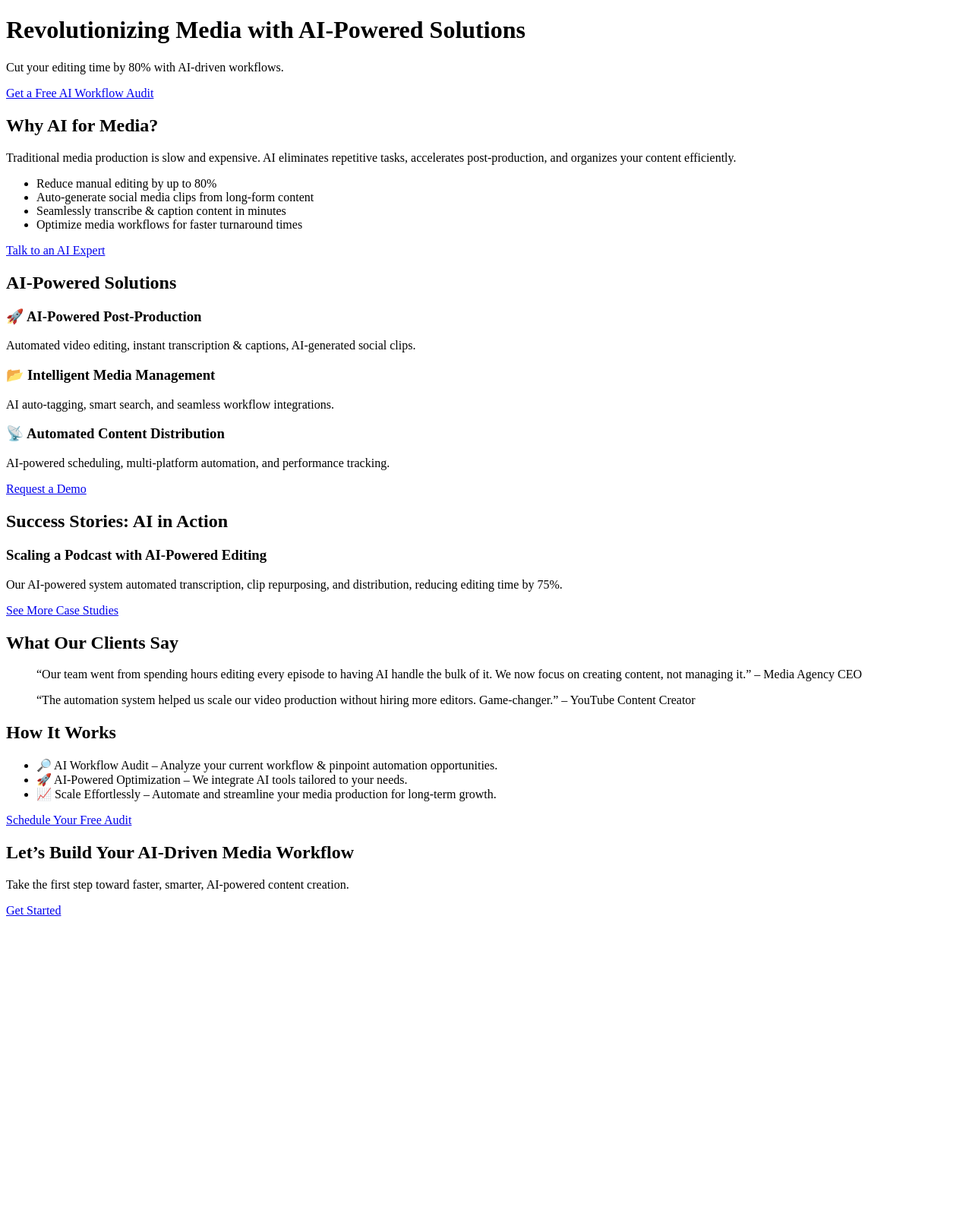
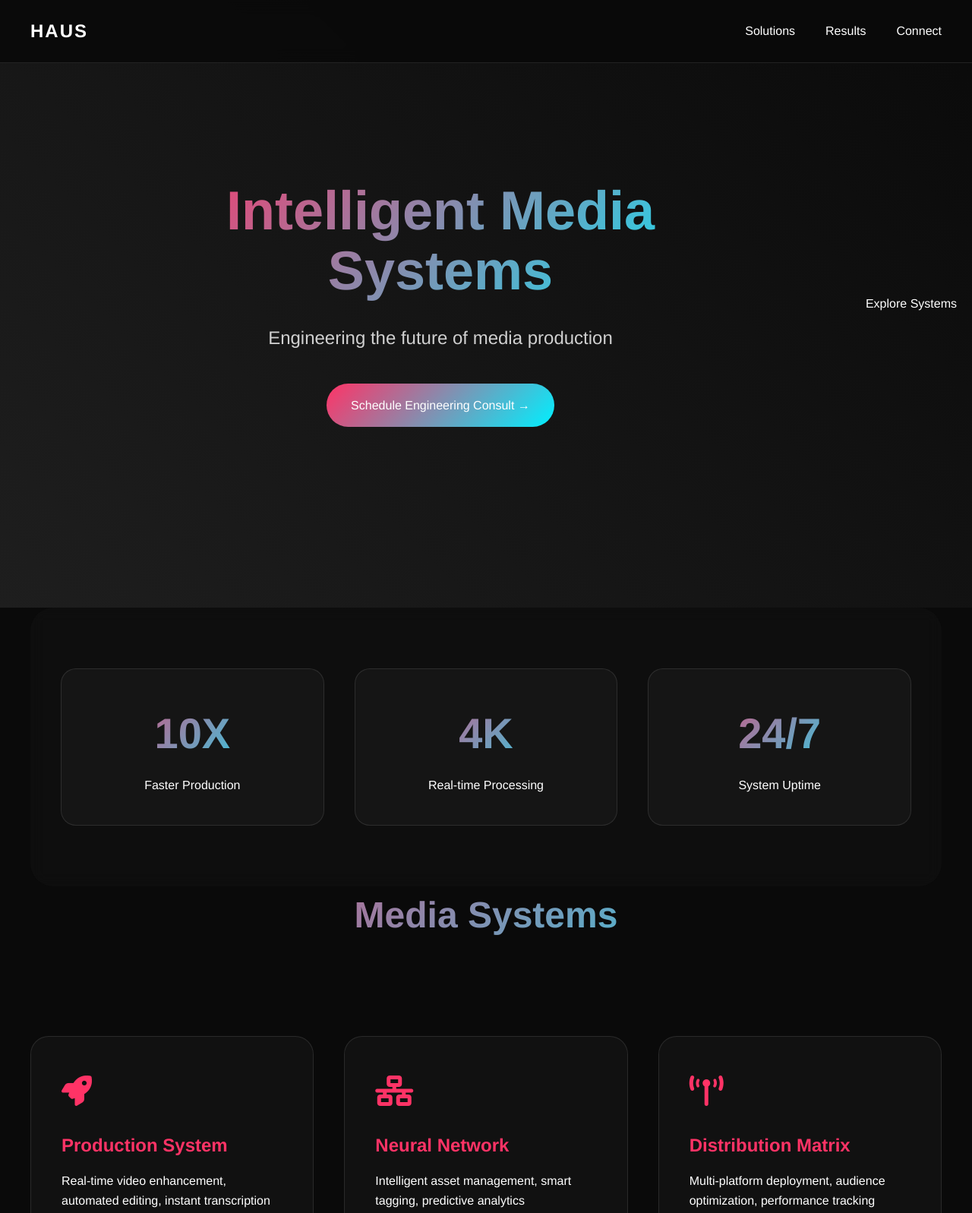
Before and after one commit to Haus-Media-Systems/HausWebsite_v2, a plain HTML site: page index.html in a window 1280 px wide. Shown: the top 1597 px of the page at 76% size. Before the commit the page ends 1216 px from the top, so only its background shows below. Drawn offline with nearby package versions, Linux system fonts and the light colour scheme.

Commit message:
Claude changes

```diff
--- /dev/null
+++ b/Old/styles.css
@@ -0,0 +1,231 @@
+/* Modern Web Design System - 2025 */
+:root {
+    --primary: #00ffa3;
+    --secondary: #6b3bff;
+    --dark: #0a0a0a;
+    --light: #ffffff;
+    --gradient-1: linear-gradient(135deg, var(--primary), var(--secondary));
+    --glass: rgba(255, 255, 255, 0.1);
+}
+
+/* Core Styles */
+body {
+    font-family: 'Space Grotesk', sans-serif;
+    background: var(--dark);
+    color: var(--light);
+    margin: 0;
+    line-height: 1.6;
+}
+
+.container {
+    max-width: 1400px;
+    margin: 0 auto;
+    padding: 0 20px;
+}
+
+/* Navigation */
+.glass-nav {
+    position: fixed;
+    top: 0;
+    width: 100%;
+    padding: 20px;
+    background: rgba(10, 10, 10, 0.8);
+    backdrop-filter: blur(10px);
+    z-index: 1000;
+    display: flex;
+    justify-content: space-between;
+    align-items: center;
+}
+
+.nav-links a {
+    color: var(--light);
+    text-decoration: none;
+    margin-left: 30px;
+    position: relative;
+    font-weight: 500;
+    transition: color 0.3s ease;
+}
+
+.nav-links a:hover {
+    color: var(--primary);
+}
+
+/* Hero Section */
+.hero {
+    min-height: 100vh;
+    display: flex;
+    align-items: center;
+    justify-content: center;
+    position: relative;
+    padding: 80px 20px;
+}
+
+.hero-content {
+    text-align: center;
+    z-index: 1;
+    max-width: 800px;
+    margin: 0 auto;
+}
+
+.hero-content h1 {
+    font-size: clamp(2.5rem, 8vw, 4.5rem);
+    line-height: 1.1;
+    margin-bottom: 30px;
+    background: var(--gradient-1);
+    -webkit-background-clip: text;
+    -webkit-text-fill-color: transparent;
+}
+
+/* Stats Section */
+.stats-grid {
+    display: grid;
+    grid-template-columns: repeat(3, 1fr);
+    gap: 40px;
+    padding: 80px 40px;
+    max-width: 1200px;
+    margin: 0 auto;
+    background: rgba(255, 255, 255, 0.02);
+    border-radius: 30px;
+    backdrop-filter: blur(10px);
+}
+
+.stat-card {
+    background: rgba(255, 255, 255, 0.03);
+    padding: 40px 30px;
+    border-radius: 20px;
+    text-align: center;
+    border: 1px solid rgba(255, 255, 255, 0.1);
+    transition: transform 0.3s ease, box-shadow 0.3s ease;
+}
+
+.stat-card:hover {
+    transform: translateY(-5px);
+    box-shadow: 0 10px 30px rgba(0, 255, 163, 0.1);
+}
+
+.stat-number {
+    font-size: 3.5rem;
+    font-weight: 700;
+    background: var(--gradient-1);
+    -webkit-background-clip: text;
+    -webkit-text-fill-color: transparent;
+    margin-bottom: 10px;
+}
+
+/* Solutions Cards */
+.solution-cards {
+    display: grid;
+    grid-template-columns: repeat(3, 1fr);
+    gap: 40px;
+    padding: 60px 40px;
+    max-width: 1400px;
+    margin: 0 auto;
+}
+
+.card {
+    background: rgba(255, 255, 255, 0.03);
+    border: 1px solid rgba(255, 255, 255, 0.1);
+    border-radius: 24px;
+    padding: 40px;
+    height: 100%;
+    display: flex;
+    flex-direction: column;
+    justify-content: space-between;
+    transition: all 0.4s cubic-bezier(0.175, 0.885, 0.32, 1.275);
+}
+
+.card:hover {
+    border-color: var(--primary);
+    transform: translateY(-10px);
+    box-shadow: 0 15px 40px rgba(0, 255, 163, 0.15);
+}
+
+.card-icon {
+    font-size: 2.5rem;
+    color: var(--primary);
+    margin-bottom: 20px;
+}
+
+.card h3 {
+    font-size: 1.5rem;
+    margin: 0 0 15px 0;
+    color: var(--primary);
+}
+
+/* CTA Button */
+.cta-button {
+    display: inline-block;
+    padding: 16px 32px;
+    background: var(--gradient-1);
+    border-radius: 30px;
+    color: var(--light);
+    text-decoration: none;
+    font-weight: 500;
+    transition: transform 0.3s ease, box-shadow 0.3s ease;
+    border: none;
+    cursor: pointer;
+}
+
+.cta-button:hover {
+    transform: translateY(-2px);
+    box-shadow: 0 10px 20px rgba(0, 255, 163, 0.2);
+}
+
+/* Scroll Indicator */
+.scroll-indicator {
+    position: absolute;
+    bottom: 40px;
+    left: 50%;
+    transform: translateX(-50%);
+    display: flex;
+    flex-direction: column;
+    align-items: center;
+    gap: 10px;
+    opacity: 0.7;
+}
+
+.mouse {
+    width: 30px;
+    height: 50px;
+    border: 2px solid var(--light);
+    border-radius: 20px;
+    position: relative;
+}
+
+.mouse::before {
+    content: '';
+    width: 4px;
+    height: 8px;
+    background: var(--light);
+    position: absolute;
+    left: 50%;
+    transform: translateX(-50%);
+    top: 8px;
+    border-radius: 2px;
+    animation: scroll 2s infinite;
+}
+
+/* Animations */
+@keyframes scroll {
+    0% { transform: translateX(-50%) translateY(0); opacity: 1; }
+    100% { transform: translateX(-50%) translateY(20px); opacity: 0; }
+}
+
+/* Media Queries */
+@media (max-width: 1200px) {
+    .solution-cards {
+        grid-template-columns: repeat(2, 1fr);
+    }
+}
+
+@media (max-width: 768px) {
+    .stats-grid,
+    .solution-cards {
+        grid-template-columns: 1fr;
+        padding: 40px 20px;
+    }
+
+    .nav-links {
+        display: none;
+    }
+}
--- a/index.html
+++ b/index.html
@@ -3,74 +3,147 @@
 <head>
     <meta charset="UTF-8">
     <meta name="viewport" content="width=device-width, initial-scale=1.0">
-    <title>AI-Powered Media Automation</title>
+    <title>HAUS Media Systems</title>
     <link rel="stylesheet" href="styles.css">
+    <link href="https://cdnjs.cloudflare.com/ajax/libs/font-awesome/6.0.0/css/all.min.css" rel="stylesheet">
 </head>
 <body>
-    <header>
-        <h1>Revolutionizing Media with AI-Powered Solutions</h1>
-        <p>Cut your editing time by 80% with AI-driven workflows.</p>
-        <a href="#audit" class="cta-button">Get a Free AI Workflow Audit</a>
+    <nav class="glass-nav">
+        <a href="/" class="logo">HAUS</a>
+        <div class="nav-links">
+            <a href="#solutions">Solutions</a>
+            <a href="#case-studies">Results</a>
+            <a href="#contact">Connect</a>
+        </div>
+    </nav>
+
+    <header class="hero">
+        <div class="hero-content">
+            <h1>Intelligent Media Systems</h1>
+            <p>Engineering the future of media production</p>
+            <div class="cta-container">
+                <a href="#audit" class="cta-button">
+                    <span>Schedule Engineering Consult</span>
+                    <span class="button-icon">→</span>
+                </a>
+            </div>
+        </div>
+        <div class="scroll-indicator">
+            <div class="mouse"></div>
+            <span>Explore Systems</span>
+        </div>
     </header>
 
-    <section id="why-ai">
-        <h2>Why AI for Media?</h2>
-        <p>Traditional media production is slow and expensive. AI eliminates repetitive tasks, accelerates post-production, and organizes your content efficiently.</p>
-        <ul>
-            <li>Reduce manual editing by up to 80%</li>
-            <li>Auto-generate social media clips from long-form content</li>
-            <li>Seamlessly transcribe & caption content in minutes</li>
-            <li>Optimize media workflows for faster turnaround times</li>
-        </ul>
-        <a href="#contact" class="cta-button">Talk to an AI Expert</a>
+    <section id="stats">
+        <div class="stats-grid">
+            <div class="stat-card">
+                <div class="stat-number">10X</div>
+                <div class="stat-label">Faster Production</div>
+            </div>
+            <div class="stat-card">
+                <div class="stat-number">4K</div>
+                <div class="stat-label">Real-time Processing</div>
+            </div>
+            <div class="stat-card">
+                <div class="stat-number">24/7</div>
+                <div class="stat-label">System Uptime</div>
+            </div>
+        </div>
     </section>
 
     <section id="solutions">
-        <h2>AI-Powered Solutions</h2>
-        <div class="solution-box">
-            <h3>🚀 AI-Powered Post-Production</h3>
-            <p>Automated video editing, instant transcription & captions, AI-generated social clips.</p>
+        <h2 class="section-title">Media Systems</h2>
+        <div class="solution-cards">
+            <div class="card">
+                <div class="card-icon"><i class="fas fa-rocket"></i></div>
+                <h3>Production System</h3>
+                <p>Real-time video enhancement, automated editing, instant transcription</p>
+                <div class="card-hover-content">
+                    <ul>
+                        <li>Neural scene detection</li>
+                        <li>Automated color systems</li>
+                        <li>Multi-format delivery</li>
+                    </ul>
+                </div>
+            </div>
+            <div class="card">
+                <div class="card-icon"><i class="fas fa-network-wired"></i></div>
+                <h3>Neural Network</h3>
+                <p>Intelligent asset management, smart tagging, predictive analytics</p>
+                <div class="card-hover-content">
+                    <ul>
+                        <li>Asset categorization</li>
+                        <li>Content intelligence</li>
+                        <li>Workflow automation</li>
+                    </ul>
+                </div>
+            </div>
+            <div class="card">
+                <div class="card-icon"><i class="fas fa-broadcast-tower"></i></div>
+                <h3>Distribution Matrix</h3>
+                <p>Multi-platform deployment, audience optimization, performance tracking</p>
+                <div class="card-hover-content">
+                    <ul>
+                        <li>Automated scheduling</li>
+                        <li>Format conversion</li>
+                        <li>Analytics dashboard</li>
+                    </ul>
+                </div>
+            </div>
         </div>
-        <div class="solution-box">
-            <h3>📂 Intelligent Media Management</h3>
-            <p>AI auto-tagging, smart search, and seamless workflow integrations.</p>
-        </div>
-        <div class="solution-box">
-            <h3>📡 Automated Content Distribution</h3>
-            <p>AI-powered scheduling, multi-platform automation, and performance tracking.</p>
-        </div>
-        <a href="#demo" class="cta-button">Request a Demo</a>
     </section>
 
-    <section id="case-studies">
-        <h2>Success Stories: AI in Action</h2>
-        <div class="case-study">
-            <h3>Scaling a Podcast with AI-Powered Editing</h3>
-            <p>Our AI-powered system automated transcription, clip repurposing, and distribution, reducing editing time by 75%.</p>
+    <section id="case-studies" class="showcase-section">
+        <h2 class="section-title">System Performance</h2>
+        <div class="case-study-slider">
+            <div class="case-study-card active">
+                <div class="success-metric">
+                    <div class="metric-circle">
+                        <svg viewBox="0 0 36 36">
+                            <path d="M18 2.0845 a 15.9155 15.9155 0 0 1 0 31.831 a 15.9155 15.9155 0 0 1 0 -31.831" fill="none" stroke="url(#gradient)" stroke-width="2" stroke-dasharray="75, 100"/>
+                        </svg>
+                        <div class="percentage">10X</div>
+                    </div>
+                </div>
+                <h3>Global Media Network</h3>
+                <p>"HAUS systems revolutionized our entire production pipeline. What took days now takes hours."</p>
+            </div>
         </div>
-        <a href="#more" class="cta-button">See More Case Studies</a>
     </section>
 
-    <section id="testimonials">
-        <h2>What Our Clients Say</h2>
-        <blockquote>“Our team went from spending hours editing every episode to having AI handle the bulk of it. We now focus on creating content, not managing it.” – Media Agency CEO</blockquote>
-        <blockquote>“The automation system helped us scale our video production without hiring more editors. Game-changer.” – YouTube Content Creator</blockquote>
-    </section>
-
-    <section id="how-it-works">
-        <h2>How It Works</h2>
-        <ul>
-            <li>🔎 AI Workflow Audit – Analyze your current workflow & pinpoint automation opportunities.</li>
-            <li>🚀 AI-Powered Optimization – We integrate AI tools tailored to your needs.</li>
-            <li>📈 Scale Effortlessly – Automate and streamline your media production for long-term growth.</li>
-        </ul>
-        <a href="#audit" class="cta-button">Schedule Your Free Audit</a>
+    <section id="contact" class="contact-section">
+        <h2 class="section-title">Ready to Transform?</h2>
+        <div class="contact-form">
+            <button class="cta-button">
+                <span>Engineer Your Future</span>
+            </button>
+        </div>
     </section>
 
     <footer>
-        <h2>Let’s Build Your AI-Driven Media Workflow</h2>
-        <p>Take the first step toward faster, smarter, AI-powered content creation.</p>
-        <a href="#contact" class="cta-button">Get Started</a>
+        <div class="footer-content">
+            <div class="footer-col">
+                <h3>HAUS</h3>
+                <p>Media Systems Engineering</p>
+                <p>San Francisco • New York • London</p>
+            </div>
+            <div class="footer-col">
+                <h3>Systems</h3>
+                <a href="#production">Production</a>
+                <a href="#network">Neural Network</a>
+                <a href="#distribution">Distribution</a>
+            </div>
+            <div class="footer-col">
+                <h3>Connect</h3>
+                <div class="social-links">
+                    <a href="#" class="social-icon"><i class="fab fa-twitter"></i></a>
+                    <a href="#" class="social-icon"><i class="fab fa-linkedin"></i></a>
+                    <a href="#" class="social-icon"><i class="fab fa-instagram"></i></a>
+                </div>
+            </div>
+        </div>
     </footer>
+
+    <script src="https://cdnjs.cloudflare.com/ajax/libs/vanilla-tilt/1.7.0/vanilla-tilt.min.js"></script>
 </body>
 </html>
--- /dev/null
+++ b/styles.css
@@ -0,0 +1,268 @@
+/* Haus Design System 2025 */
+:root {
+    --primary: #FF3366;
+    --secondary: #1E1E1E;
+    --accent: #00F0FF;
+    --dark: #0a0a0a;
+    --light: #ffffff;
+    --gradient-1: linear-gradient(135deg, var(--primary), var(--accent));
+    --gradient-2: linear-gradient(45deg, var(--secondary), var(--dark));
+    --haus-font: 'Space Grotesk', 'Helvetica Neue', sans-serif;
+}
+
+/* Base Styles */
+* {
+    margin: 0;
+    padding: 0;
+    box-sizing: border-box;
+}
+
+body {
+    font-family: var(--haus-font);
+    background: var(--dark);
+    color: var(--light);
+    line-height: 1.6;
+    overflow-x: hidden;
+}
+
+/* Navigation */
+.glass-nav {
+    position: fixed;
+    top: 0;
+    left: 0;
+    right: 0;
+    padding: 20px 40px;
+    background: rgba(10, 10, 10, 0.95);
+    backdrop-filter: blur(10px);
+    z-index: 1000;
+    display: flex;
+    justify-content: space-between;
+    align-items: center;
+    border-bottom: 1px solid rgba(255, 255, 255, 0.1);
+}
+
+.logo {
+    font-size: 1.5rem;
+    font-weight: 700;
+    color: var(--light);
+    text-decoration: none;
+    letter-spacing: 2px;
+}
+
+.nav-links {
+    display: flex;
+    gap: 40px;
+    align-items: center;
+}
+
+.nav-links a {
+    color: var(--light);
+    text-decoration: none;
+    font-weight: 500;
+    font-size: 1rem;
+    transition: all 0.3s ease;
+    padding: 8px 0;
+    position: relative;
+}
+
+.nav-links a::after {
+    content: '';
+    position: absolute;
+    bottom: 0;
+    left: 0;
+    width: 0;
+    height: 2px;
+    background: var(--gradient-1);
+    transition: width 0.3s ease;
+}
+
+.nav-links a:hover::after {
+    width: 100%;
+}
+
+/* Hero Section */
+.hero {
+    min-height: 100vh;
+    display: flex;
+    align-items: center;
+    justify-content: center;
+    position: relative;
+    padding: 80px 20px;
+    background: var(--gradient-2);
+}
+
+.hero-content {
+    text-align: center;
+    z-index: 1;
+    max-width: 800px;
+    margin: 0 auto;
+}
+
+.hero-content h1 {
+    font-size: clamp(2.5rem, 8vw, 4.5rem);
+    line-height: 1.1;
+    margin-bottom: 30px;
+    background: var(--gradient-1);
+    -webkit-background-clip: text;
+    -webkit-text-fill-color: transparent;
+}
+
+.hero-content p {
+    font-size: clamp(1.1rem, 4vw, 1.5rem);
+    margin-bottom: 40px;
+    color: rgba(255, 255, 255, 0.8);
+}
+
+/* Stats Section */
+.stats-grid {
+    display: grid;
+    grid-template-columns: repeat(3, 1fr);
+    gap: 40px;
+    padding: 80px 40px;
+    max-width: 1200px;
+    margin: 0 auto;
+    background: rgba(255, 255, 255, 0.02);
+    border-radius: 30px;
+    backdrop-filter: blur(10px);
+}
+
+.stat-card {
+    background: rgba(255, 255, 255, 0.03);
+    padding: 40px 30px;
+    border-radius: 20px;
+    text-align: center;
+    border: 1px solid rgba(255, 255, 255, 0.1);
+    transition: transform 0.3s ease, box-shadow 0.3s ease;
+}
+
+.stat-card:hover {
+    transform: translateY(-5px);
+    box-shadow: 0 10px 30px rgba(255, 51, 102, 0.1);
+}
+
+.stat-number {
+    font-size: 3.5rem;
+    font-weight: 700;
+    background: var(--gradient-1);
+    -webkit-background-clip: text;
+    -webkit-text-fill-color: transparent;
+    margin-bottom: 10px;
+}
+
+/* Solutions Cards */
+.solution-cards {
+    display: grid;
+    grid-template-columns: repeat(3, 1fr);
+    gap: 40px;
+    padding: 60px 40px;
+    max-width: 1400px;
+    margin: 0 auto;
+}
+
+.card {
+    background: rgba(255, 255, 255, 0.03);
+    border: 1px solid rgba(255, 255, 255, 0.1);
+    border-radius: 24px;
+    padding: 40px;
+    height: 100%;
+    display: flex;
+    flex-direction: column;
+    justify-content: space-between;
+    transition: all 0.4s cubic-bezier(0.175, 0.885, 0.32, 1.275);
+}
+
+.card:hover {
+    border-color: var(--primary);
+    transform: translateY(-10px);
+    box-shadow: 0 15px 40px rgba(255, 51, 102, 0.15);
+}
+
+.card-icon {
+    font-size: 2.5rem;
+    color: var(--primary);
+    margin-bottom: 20px;
+}
+
+.card h3 {
+    font-size: 1.5rem;
+    margin-bottom: 15px;
+    color: var(--primary);
+}
+
+.card-hover-content {
+    opacity: 0;
+    transform: translateY(20px);
+    transition: all 0.3s ease;
+}
+
+.card:hover .card-hover-content {
+    opacity: 1;
+    transform: translateY(0);
+}
+
+.card ul {
+    list-style: none;
+    padding: 0;
+    margin: 20px 0 0 0;
+}
+
+.card ul li {
+    margin-bottom: 8px;
+    color: rgba(255, 255, 255, 0.7);
+}
+
+/* Buttons */
+.cta-button {
+    display: inline-block;
+    padding: 16px 32px;
+    background: var(--gradient-1);
+    border-radius: 30px;
+    color: var(--light);
+    text-decoration: none;
+    font-weight: 500;
+    border: none;
+    cursor: pointer;
+    transition: transform 0.3s ease, box-shadow 0.3s ease;
+}
+
+.cta-button:hover {
+    transform: translateY(-2px);
+    box-shadow: 0 10px 20px rgba(255, 51, 102, 0.2);
+}
+
+/* Section Titles */
+.section-title {
+    font-size: clamp(2rem, 5vw, 3rem);
+    text-align: center;
+    margin-bottom: 60px;
+    background: var(--gradient-1);
+    -webkit-background-clip: text;
+    -webkit-text-fill-color: transparent;
+}
+
+/* Footer */
+footer {
+    background: rgba(10, 10, 10, 0.95);
+    border-top: 1px solid rgba(255, 255, 255, 0.1);
+    padding: 60px 40px;
+    margin-top: 80px;
+}
+
+.footer-content {
+    max-width: 1400px;
+    margin: 0 auto;
+    display: grid;
+    grid-template-columns: 2fr 1fr 1fr;
+    gap: 60px;
+}
+
+.footer-col {
+    display: flex;
+    flex-direction: column;
+    gap: 20px;
+}
+
+.footer-col h3 {
+    color: var(--light);
+    font-size: 1.5rem;
+    margin-bottom: 15px
```
Also changed, not shown: Old/index.html (added, +76 -0 lines), 1 other file.
